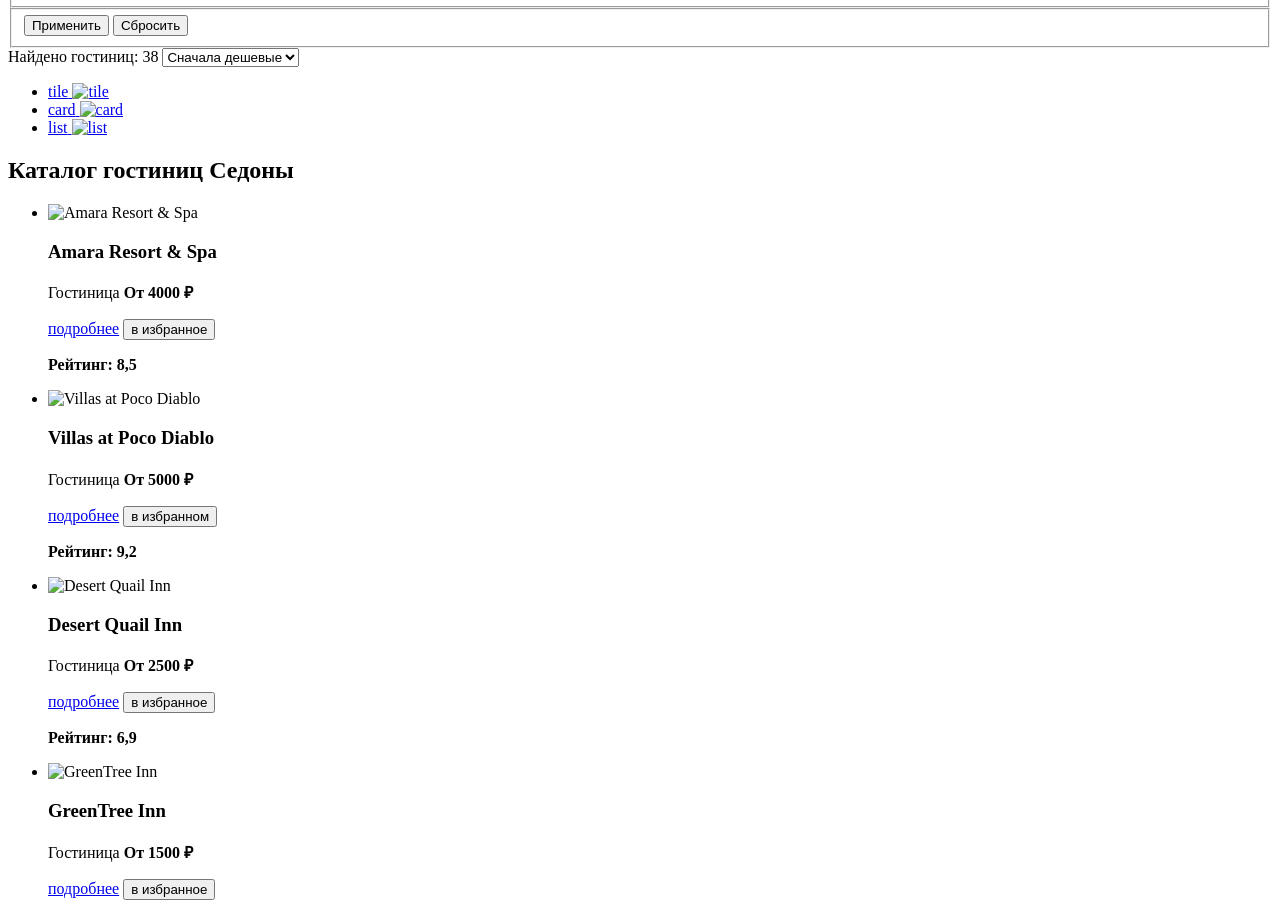
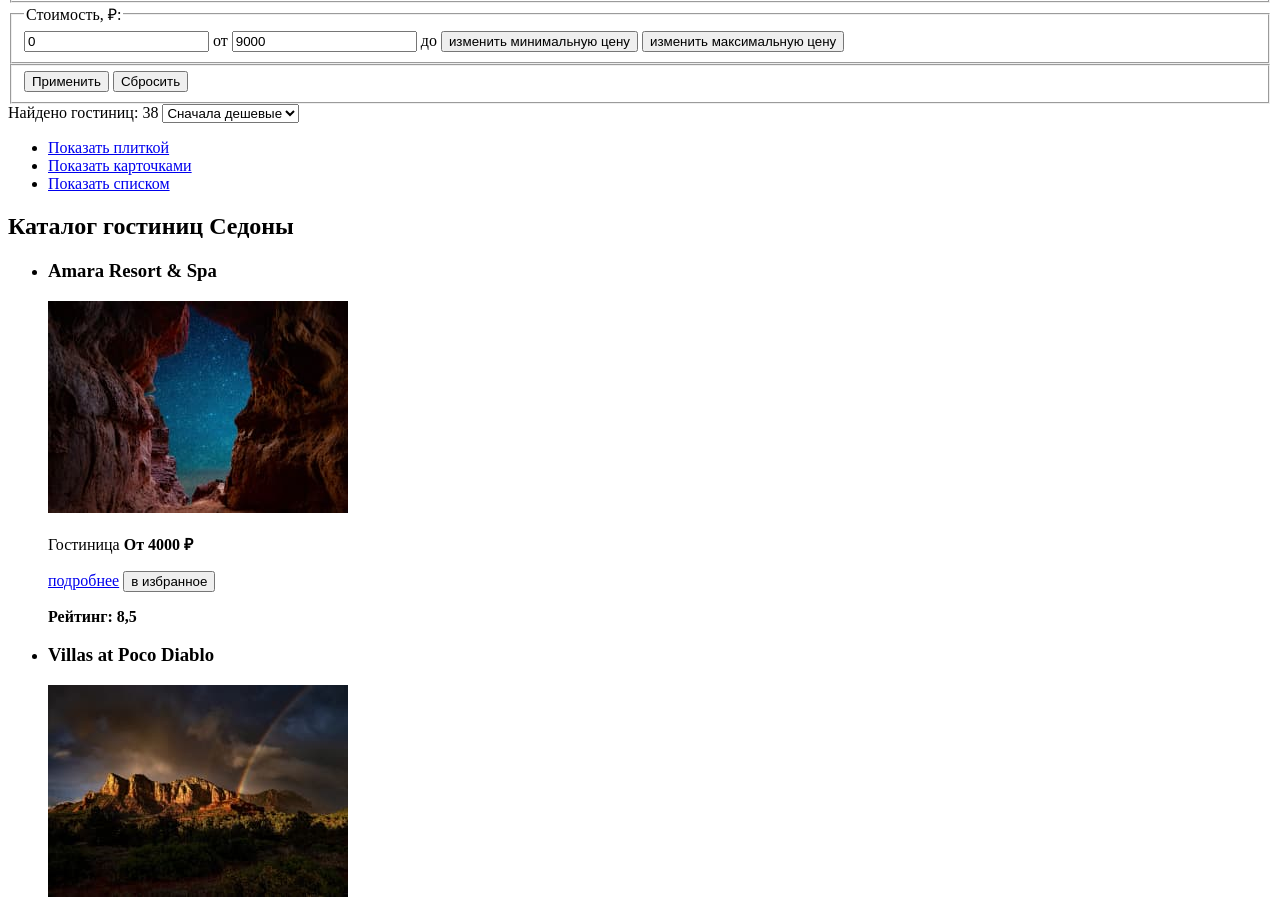
Before and after one commit to htmlacademy-htmlcss/1399877-sedona-2, a plain HTML site: page catalog.html in a window 1280 px wide. Shown: the part 593-1496 px from the top of the page. Drawn offline with Linux system fonts and the light colour scheme.

Commit message:
add content image

```diff
--- a/catalog.html
+++ b/catalog.html
@@ -8,7 +8,7 @@
     <header class="header-page">
       <nav class="navigation">
         <a class="header-logo" href="index.html">
-          <img class="logo" src="#" alt="Логотип сайта Седона">
+          <img class="logo" src="images/logo.svg" width="140" height="70" alt="Логотип сайта Седона">
         </a>
         <ul class="navigation-list">
           <li class="navigation-item">
@@ -126,20 +126,17 @@
           <ul class="sorting-view__list">
             <li class="sorting-view__item">
               <a class="catalog-sorting__link" href="catalog.html?view=tile">
-                <span class="visually-hidden">tile</span>
-                <img src="#" alt="tile">
+                <span class="visually-hidden">Показать плиткой</span>
               </a>
             </li>
             <li class="sorting-view__item">
               <a class="catalog-sorting__link" href="catalog.html?view=card">
-                <span class="visually-hidden">card</span>
-                <img src="#" alt="card">
+                <span class="visually-hidden">Показать карточками</span>
               </a>
             </li>
             <li class="sorting-view__item">
               <a class="catalog-sorting__link" href="catalog.html?view=list">
-                <span class="visually-hidden">list</span>
-                <img src="#" alt="list">
+                <span class="visually-hidden">Показать списком</span>
               </a>
             </li>
           </ul>
@@ -148,8 +145,8 @@
 
         <ul class="card-list">
           <li class="card-item">
-            <img src="#" alt="Amara Resort & Spa">
             <h3 class="card-title">Amara Resort & Spa</h3>
+            <img src="images/catalog/amara-resort.jpg" width="300" height="212" alt="Вход в пещеру с видом на звездное небо">
             <p class="card-descriprion">
               <span class="type-house">Гостиница</span>
               <b class="card-price">От 4000 ₽</b>
@@ -162,8 +159,8 @@
             </p>
           </li>
           <li class="catalog-item">
-            <img src="#" alt="Villas at Poco Diablo">
             <h3 class="card-title">Villas at Poco Diablo</h3>
+            <img src="images/catalog/poco-diablo.jpg" width="300" height="212" alt="Скалы на фоне темных туч и радуги">
             <p class="card-descriprion">
               <span class="type-house">Гостиница</span>
               <b class="card-price">От 5000 ₽</b>
@@ -176,8 +173,8 @@
             </p>
           </li>
           <li class="catalog-item">
-            <img src="#" alt="Desert Quail Inn">
             <h3 class="card-title">Desert Quail Inn</h3>
+            <img src="images/catalog/desert-quail.jpg" width="300" height="212" alt="Красные скалы на фоне голубого неба с облаками">
             <p class="card-descriprion">
               <span class="type-house">Гостиница</span>
               <b class="card-price">От 2500 ₽</b>
@@ -190,8 +187,8 @@
             </p>
           </li>
           <li class="catalog-item">
-            <img src="#" alt="GreenTree Inn">
             <h3 class="card-title">GreenTree Inn</h3>
+            <img src="images/catalog/green-tree.jpg" width="300" height="212" alt="Скалы, подсвеченные красным светом на фоне звездного неба">
             <p class="card-descriprion">
               <span class="type-house">Гостиница</span>
               <b class="card-price">От 1500 ₽</b>
```
Also changed, not shown: index.html (+5 -5 lines), images/canyon.jpg (added), images/catalog/amara-resort.jpg (added), images/catalog/desert-quail.jpg (added), images/catalog/green-tree.jpg (added), images/catalog/poco-diablo.jpg (added), images/logo.svg (added), images/sedona-city.jpg (added), images/welcome.svg (added).
